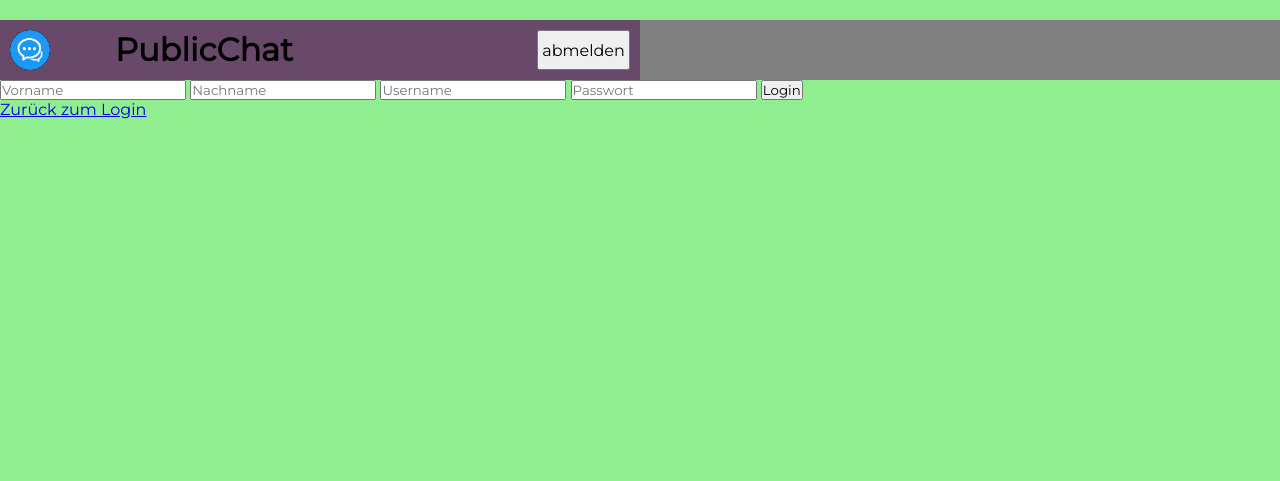
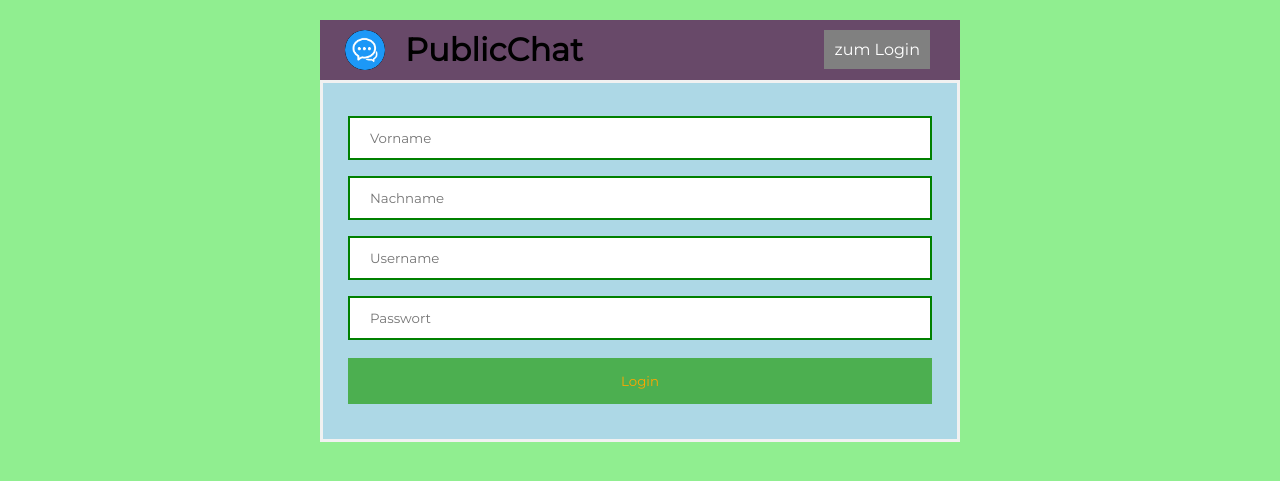
Before and after one commit to timfuerth/publicchat, a PHP site: page /view/register.php in a window 1280 px wide. Shown: the top 481 px of the page. Run offline with PHP 8.4, Linux system fonts and the light colour scheme; tables that the repository leaves empty hold one stand-in row (values such as "Sample post").

Commit message:
Login Css

```diff
--- a/src/styles/styles.css
+++ b/src/styles/styles.css
@@ -41,28 +41,27 @@ header {
     padding: 0px 0px;
 
     overflow: hidden;
-    background-color: #f1f1f1;
 
 }
 #headerl{
     width: 30%;
     float: left;
     background-color: #684969;
-    padding: 10px 10px;
+    padding: 10px 25px;
     height: 100%;
 }
 
 #headerLogin{
     width: 50%;
-    float: left;
+
     background-color: #684969;
-    padding: 10px 10px;
+    padding: 10px 25px;
     height: 100%;
     margin: 0px auto;
 }
 
 #headerLogin button{
-    width: 15%;
+    padding: 10px;
     font-size: 1em;
     height: 100%;
     cursor: pointer;
@@ -71,18 +70,18 @@ header {
 
 #headerLogin h1{
     float: left;
-    padding-left: 15px;
+
 }
 
 #headerr{
     width: 100%;
     background-color: grey;
-    padding: 10px 10px;
+    padding: 10px 25px;
     height: 100%;
 }
 #headerr h1{
     float: left;
-    padding-left: 15px;
+    padding-left: 25px;
 }
 #headerr button{
     width: 9.69%;
@@ -103,7 +102,7 @@ header {
 header a {
     float: left;
     color: black;
-    margin-right: 50px;
+    margin-right: 20px;
 }
 
 #wrapper{
@@ -132,7 +131,7 @@ header a {
     height: 93%;
     background-color:lightcyan;
     overflow: auto;
-    padding: 15px;
+    padding: 25px;
 }
 
 .NachrichtSenden input[type="text"]{
@@ -149,7 +148,6 @@ header a {
 }
 
 .contact {
-
     background-color: aqua;
     cursor: pointer;
     border-bottom-color: grey;
@@ -157,10 +155,59 @@ header a {
     border-bottom-style: solid;
     padding: 12px;
     height: 50px;
-
-
 }
 
 .contact:hover{
     background-color: aquamarine;
 }
+
+.LoginForm {
+    border: 3px solid #f1f1f1;
+    padding: 25px;
+    background-color: lightblue;
+    width: 50%;
+    margin: 0px auto;
+}
+
+.LoginForm input[type=text], input[type=password]
+{
+    width: 100%;
+    margin: 8px 0;
+    padding: 12px 20px;
+    display: inline-block;
+    border: 2px solid green;
+    box-sizing: border-box;
+}
+
+.LoginForm button[type=submit]{
+    background-color: #4CAF50;
+    width: 100%;
+    color: orange;
+    padding: 15px;
+    margin: 10px 0px;
+    border: none;
+    cursor: pointer;
+}
+
+.LoginForm button[type=submit]:hover{
+    opacity: 0.7;
+}
+
+.ButtonLogin{
+    background-color: #4CAF50;
+    font-size: 1em;
+    margin: 0px auto;
+    width: 50%;
+
+}
+.ButtonLogin a{
+    margin-right: 30px;
+    padding: 10px;
+    margin-top: -50px;
+    color: white;
+    text-decoration: none;
+    float: right;
+    cursor: pointer;
+    display: block;
+    background-color: grey;
+}
--- a/src/view/headerLogin.php
+++ b/src/view/headerLogin.php
@@ -25,10 +25,10 @@
 
 			echo '<h1>PublicChat</h1>';
 	    ?>
-        <button onclick="">abmelden</button>
+
 		</div>
 
-        <div id="headerr" style="background-color: none">
+        <div id="headerr" style="display: none;">
 
         </div>
 
--- a/src/view/register.php
+++ b/src/view/register.php
@@ -17,20 +17,23 @@ include_once "headerLogin.php";
     </head>
 <body>
     <div id="wrapper">
+        <div class="ButtonLogin">
+            <a href="login.php">zum Login</a>
+        </div>
         <section>
-            <form action="" method="post">
+            <form action="" method="post" class="LoginForm">
                 <input type="text" name="vorname" placeholder="Vorname">
                 <input type="text" name="nachname" placeholder="Nachname">
                 <input type="text" name="username" placeholder="Username">
-                <input type="text" name="pw" placeholder="Passwort">
+                <input type="password" name="pw" placeholder="Passwort">
+                <?php
+                if (isset($_POST["username"])){
+                    $_SESSION['controller']->register($_POST["vorname"], $_POST["nachname"],$_POST["username"], $_POST["pw"]);
+                }
+                ?>
                 <button type="submit">Login</button>
             </form>
-            <?php
-            if (isset($_POST["username"])){
-                $_SESSION['controller']->register($_POST["vorname"], $_POST["nachname"],$_POST["username"], $_POST["pw"]);
-            }
-            ?>
-            <a href="../index.php">Zurück zum Login</a>
+
         </section>
     </div>
 </body>
```
Also changed, not shown: src/view/login.php (+7 -2 lines).
